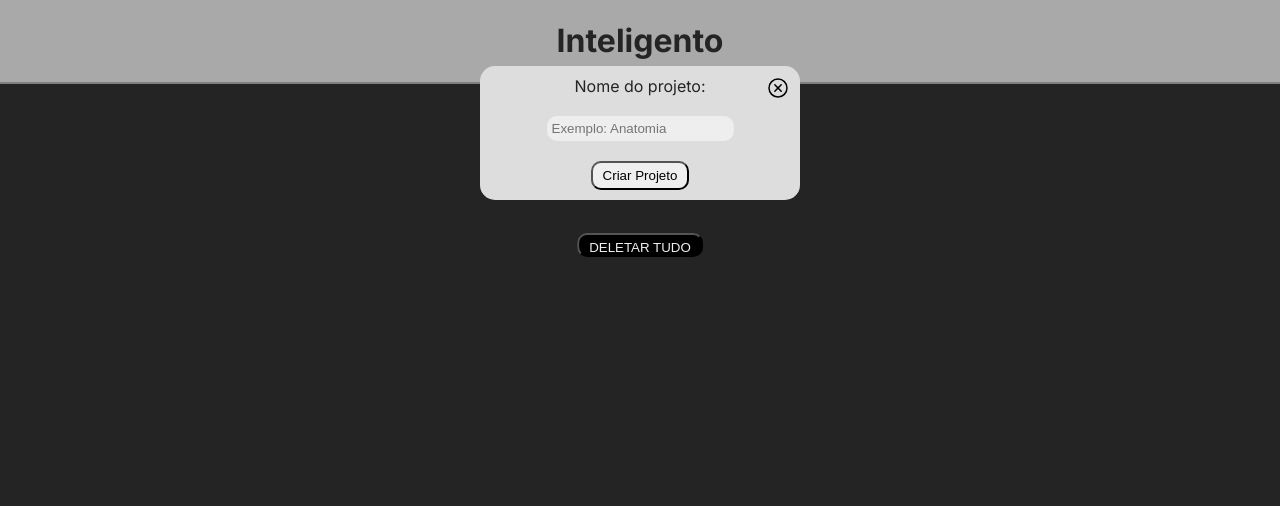
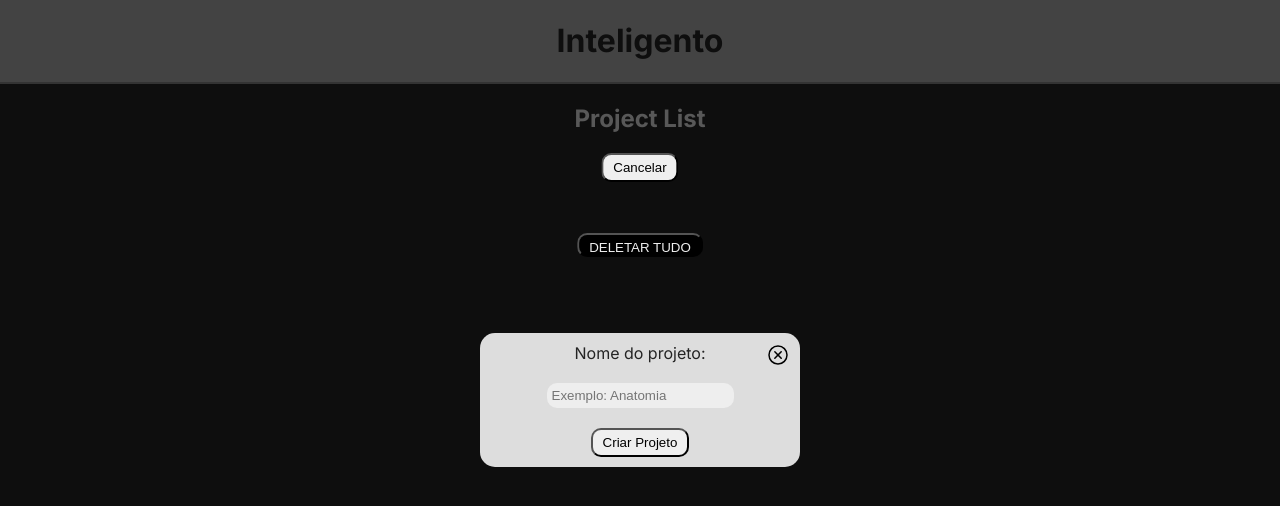
Before and after one commit to autotelico/inteligento, a Next.js app: page / in a window 1280 px wide. Both pictures are taken after a click on the button "Criar Novo Projeto". Shown: the top 506 px of the page. Built offline with nearby package versions, Linux system fonts and the light colour scheme.

Commit message:
add blur to the background when modal pops up

```diff
--- a/app/components/project/ProjectList.tsx
+++ b/app/components/project/ProjectList.tsx
@@ -24,12 +24,18 @@ export default function ProjectList({
 }): JSX.Element {
   const [showModal, setShowModal] = useState<boolean>(false);
 
+  const toggleBlur = (): void => {
+    document.querySelector('#blur')?.classList.toggle('hidden')
+  }
+
   const toggleShowModal = (): void => {
     setShowModal(!showModal);
+    toggleBlur();
   };
 
   return (
     <div id="project-container">
+      <div id="blur" className="hidden"></div>
       {/* placeholder */}
       <h2>Project List</h2>
       {showModal && (
--- a/app/styles/projectList.css
+++ b/app/styles/projectList.css
@@ -1,3 +1,17 @@
+#blur {
+  height: 100vh;
+  width: 100vw;
+  position: fixed;
+  background-color: black;
+  top: 0;
+  left: 0;
+  opacity: 0.6;
+}
+
+.hidden {
+  display: none;
+}
+
 #main-container {
   position: relative;
   margin: auto;
@@ -14,15 +28,15 @@
 }
 
 #new-project-modal {
+  top: 50%;
+  left: 50%;
+  transform: translate(-50%, -50%);
   background-color: #ddd;
   border-radius: 15px;
   padding: 10px;
   width: 300px;
   color: #242424;
-  position: absolute;
-  top: 50%;
-  left: 50%;
-  transform: translate(-50%, -50%);
+  position: fixed;
   display: flex;
   flex-direction: column;
   gap: 20px;
@@ -87,6 +101,7 @@
 }
 
 .project .deletar-projeto-btn {
+  cursor: pointer;
   font-size: 12px;
   background-color: orangered;
   border: none;
--- a/app/styles/projectList.scss
+++ b/app/styles/projectList.scss
@@ -9,6 +9,20 @@
 @mixin centralizeHorizontal {
     left: 50%;
     transform: translateX(-50%);
+}
+
+#blur {
+    height: 100vh;
+    width: 100vw;
+    position: fixed;
+    background-color: black;
+    top: 0;
+    left: 0;
+    opacity: 0.6;
+}
+
+.hidden {
+    display: none;
 }
 
 #main-container {
@@ -28,13 +42,13 @@
 }
 
 #new-project-modal {
+    @include centralize();
     background-color: globalValues.$secondary-color;
     border-radius: 15px;
     padding: 10px;
     width: calc(globalValues.$phone-width - 20px);
     color: globalValues.$primary-color;
-    position: absolute;
-    @include centralize();
+    position: fixed;
     display: flex;
     flex-direction: column;
     gap: 20px;
@@ -99,6 +113,7 @@
 }
 
 .project .deletar-projeto-btn {
+    cursor: pointer;
     font-size: 12px;
     background-color: orangered;
     border: none;
```
Also changed, not shown: 1 other file (tests, documents, lock files or other folders).
